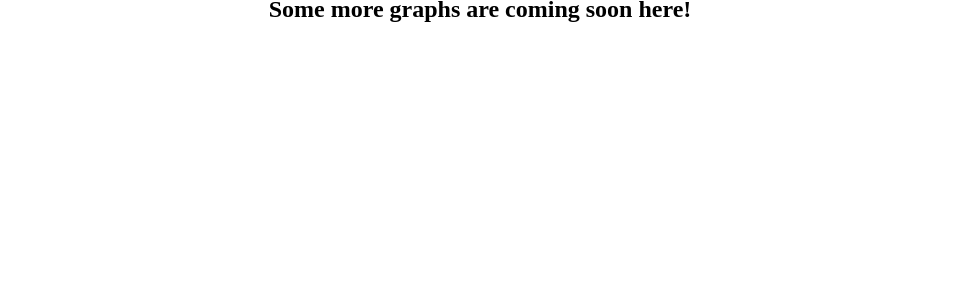
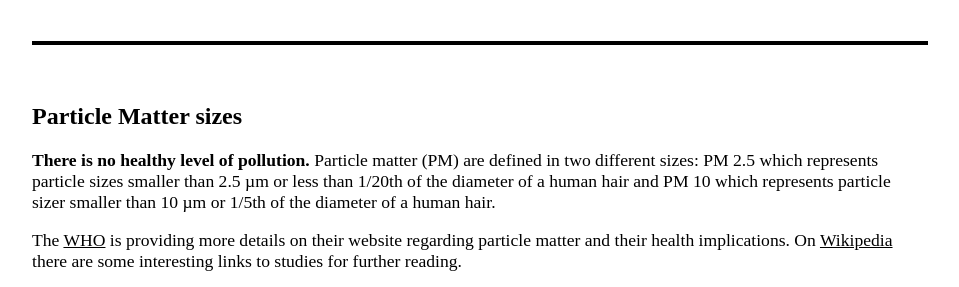
Before and after one commit to bbilly1/aqi_monitor, a PHP site: page /graphs in a window 1280 px wide. Shown: the part 760-1047 px from the top of the page, without its empty margins (160-1119 px from the left). Before the commit the page ends 782 px from the top, so only its background shows below. Run offline with PHP 8.4, Linux system fonts and the light colour scheme; some web fonts are replaced.

Commit message:
added pm 2.4 and pm 10 to /graphs

```diff
--- a/frontend/nginx/css/style.css
+++ b/frontend/nginx/css/style.css
@@ -88,6 +88,14 @@ a {
 .title {
     padding: 30px 0;
     flex: 80%;
+}
+
+.divider {
+    padding: 30px 0;
+}
+
+.divider hr {
+    border: 2px solid;
 }
 
 .cloud {
--- a/frontend/nginx/graphs/index.php
+++ b/frontend/nginx/graphs/index.php
@@ -17,6 +17,9 @@
     <div class="block_wrap">
         <div class="content">
             <h1>Graphs</h1>
+        </div>
+        <div class="content">
+            <h2>Last three days</h2>
         </div>
         <div class="graph3 content">
             <div class="graph_item">
@@ -38,11 +41,51 @@
                 </a>
             </div>
         </div>
+        <div class="content divider">
+            <hr class="col_border">
+        </div>
+        <div class="content">
+            <h2>Particle Matter sizes</h2>
+            <p><b>There is no healthy level of pollution.</b> Particle matter (PM) are defined in two different sizes: PM 2.5 which represents particle sizes smaller than 2.5 &#xB5;m or less than 1/20th of the diameter of a human hair and PM 10 which represents particle sizer smaller than 10 &#xB5;m or 1/5th of the diameter of a human hair.</p>
+            <p>The <a href="https://www.who.int/news-room/fact-sheets/detail/ambient-(outdoor)-air-quality-and-health" target="_blank">WHO</a> is providing more details on their website regarding particle matter and their health implications. On <a href="https://en.wikipedia.org/wiki/Particulates" target="blank">Wikipedia</a> there are some interesting links to studies for further reading.</p>
+        </div>
+        <div class="graph2 content">
+            <div class="graph_item">
+                <a href="/dyn/pm25.png" data-lightbox="pm-bar">
+                    <img src="/dyn/pm25.png" alt="pm 2.5 bar chart">
+                </a>
+            </div>
+            <div>
+                <h3>PM 2.5</h3>
+                <p>Particle matter sizes smaller than 2.5&#xB5;m are the most problematic as these particles will find their way through the lungs into the bloodstream.</p>
+                <p>The WHO Air quality guideline values set a 25 &#xB5;g/m&sup3; 24-hour average as an upper level threshold. In the 10 days overview you can see:</p>
+                <p>Green: Daily average exposure below 25 &#xB5;g/m&sup3;<br>
+                Red: Daily average exposure above 25 &#xB5;g/m&sup3;</p>
+            </div>
+        </div>
+        <div class="graph2 content">
+            <div class="graph_item">
+                <a href="/dyn/pm10.png" data-lightbox="pm-bar">
+                    <img src="/dyn/pm10.png" alt="pm 10 bar chart">
+                </a>
+            </div>
+            <div>
+                <h3>PM 10</h3>
+                <p>The threshold for the daily average PM 10 exposure is set to 50 &#xB5;g/m&sup3; by the WHO. Particles this size can penetrate and lodge deep inside the lungs but are too big to enter the blood stream. For this reason the threshold is higher.</p>
+                <p>In the 10 days overview you can see:</p>
+                <p>Green: Daily average exposure below 50 &#xB5;g/m&sup3;<br>
+                Red: Daily average exposure above 50 &#xB5;g/m&sup3;</p>
+            </div>
+        </div>
+        <div class="content divider">
+            <hr class="col_border">
+        </div>
     </div>
     <div class="block_wrap">
         <div class="tagline_content content">
             <h2>Some more graphs are coming soon here!</h2>
         </div>
     </div>
+    <?php include($_SERVER['DOCUMENT_ROOT'] . '/incl/footer.html'); ?>
 </body>
 </html>
```
